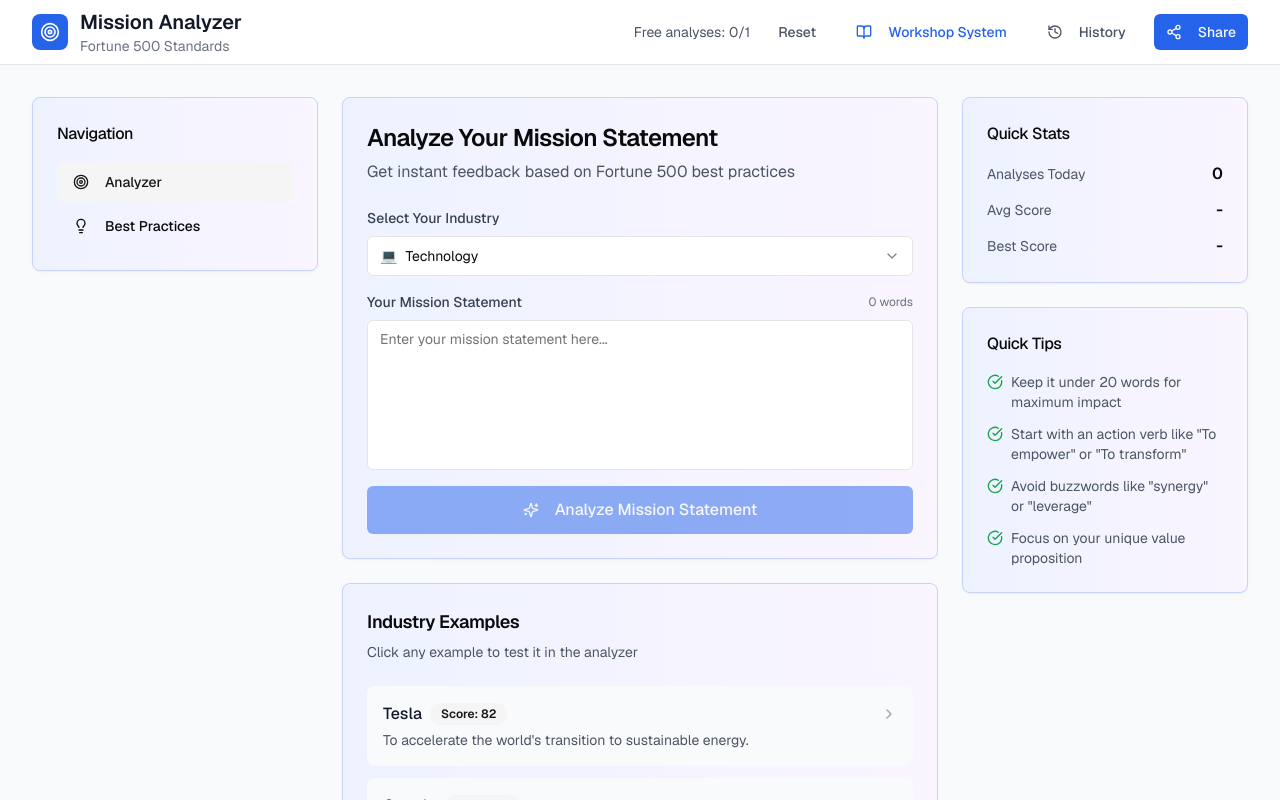
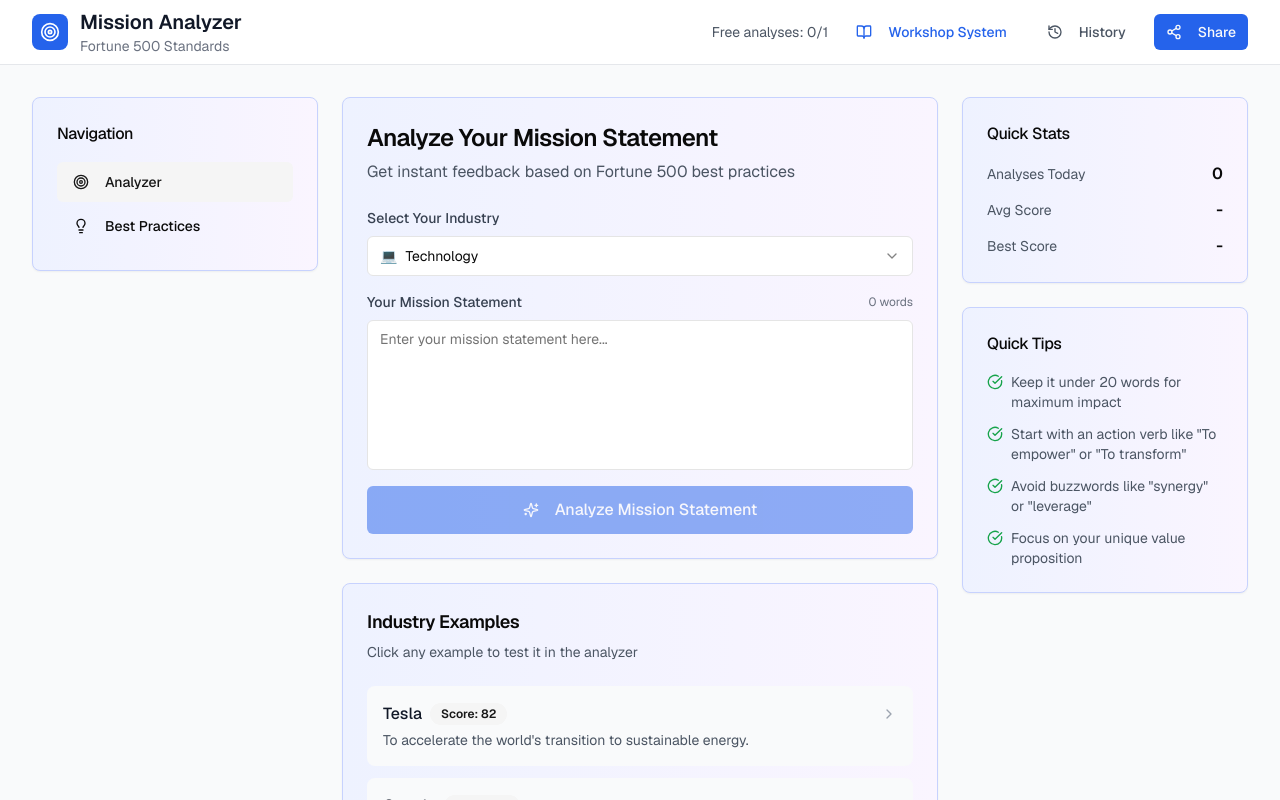
Before and after one commit to coreyunshaken/mission-statement-analyzer-v2, a Next.js app: page / in a window 1280 px wide. Shown: the top 800 px of the page. Built offline with nearby package versions, Linux system fonts and the light colour scheme.

Commit message:
SECURITY: Remove reset button to prevent users bypassing usage limits

```diff
--- a/app/page.tsx
+++ b/app/page.tsx
@@ -1088,23 +1088,6 @@ export default function MissionStatementAnalyzer() {
                   </>
                 )}
               </div>
-              <Button
-                variant="ghost"
-                size="sm"
-                className="text-gray-600"
-                onClick={() => {
-                  setAnalysisCount(0);
-                  localStorage.setItem('analysisCount', '0');
-                  setSavedAnalyses([]);
-                  localStorage.setItem('savedAnalyses', '[]');
-                  setEmailSubmitted(false);
-                  setUserEmail('');
-                  localStorage.removeItem('emailSubmitted');
-                  localStorage.removeItem('userEmail');
-                }}
-              >
-                Reset
-              </Button>
               <Button
                 variant="ghost"
                 size="sm"
```
